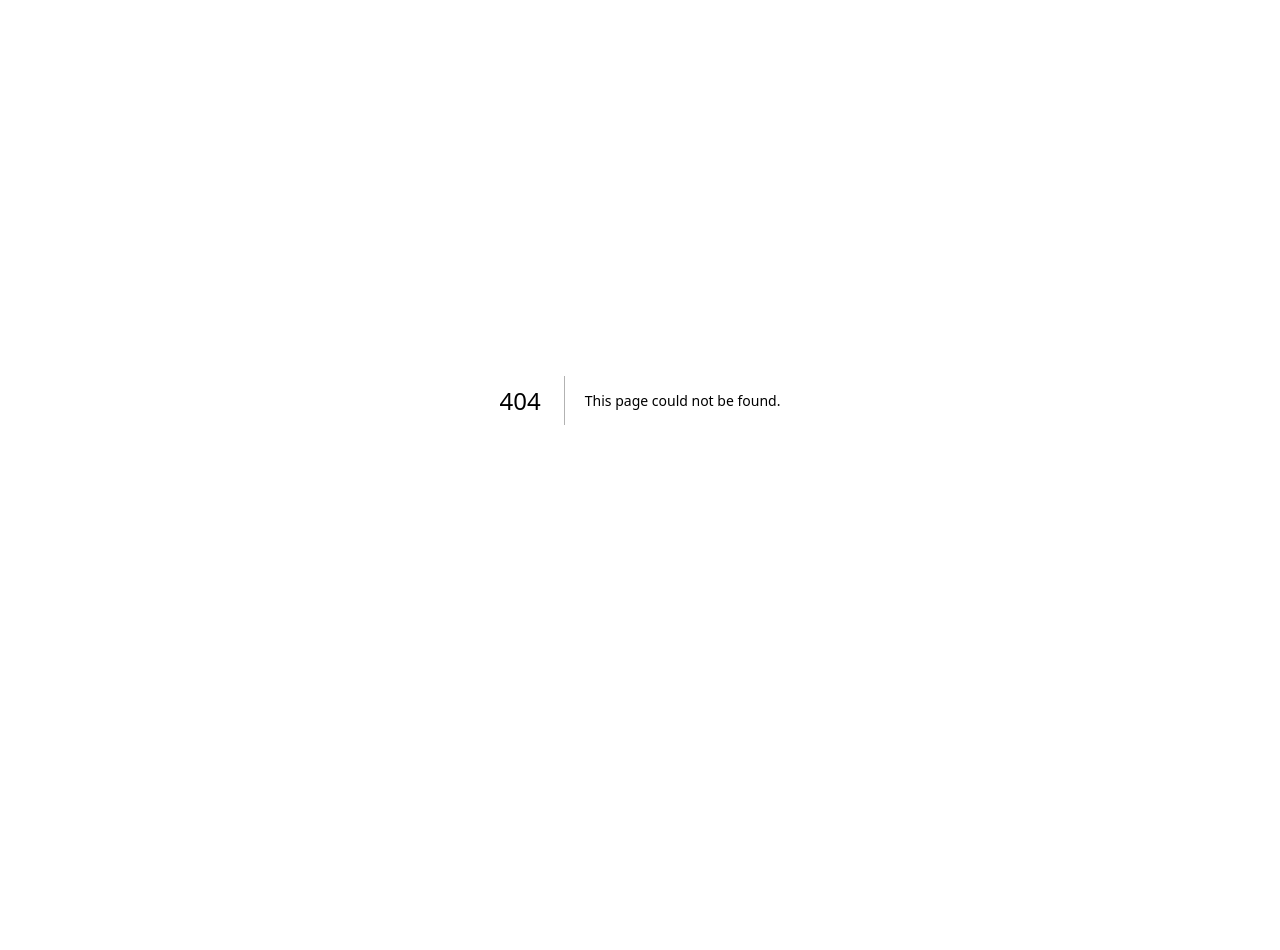
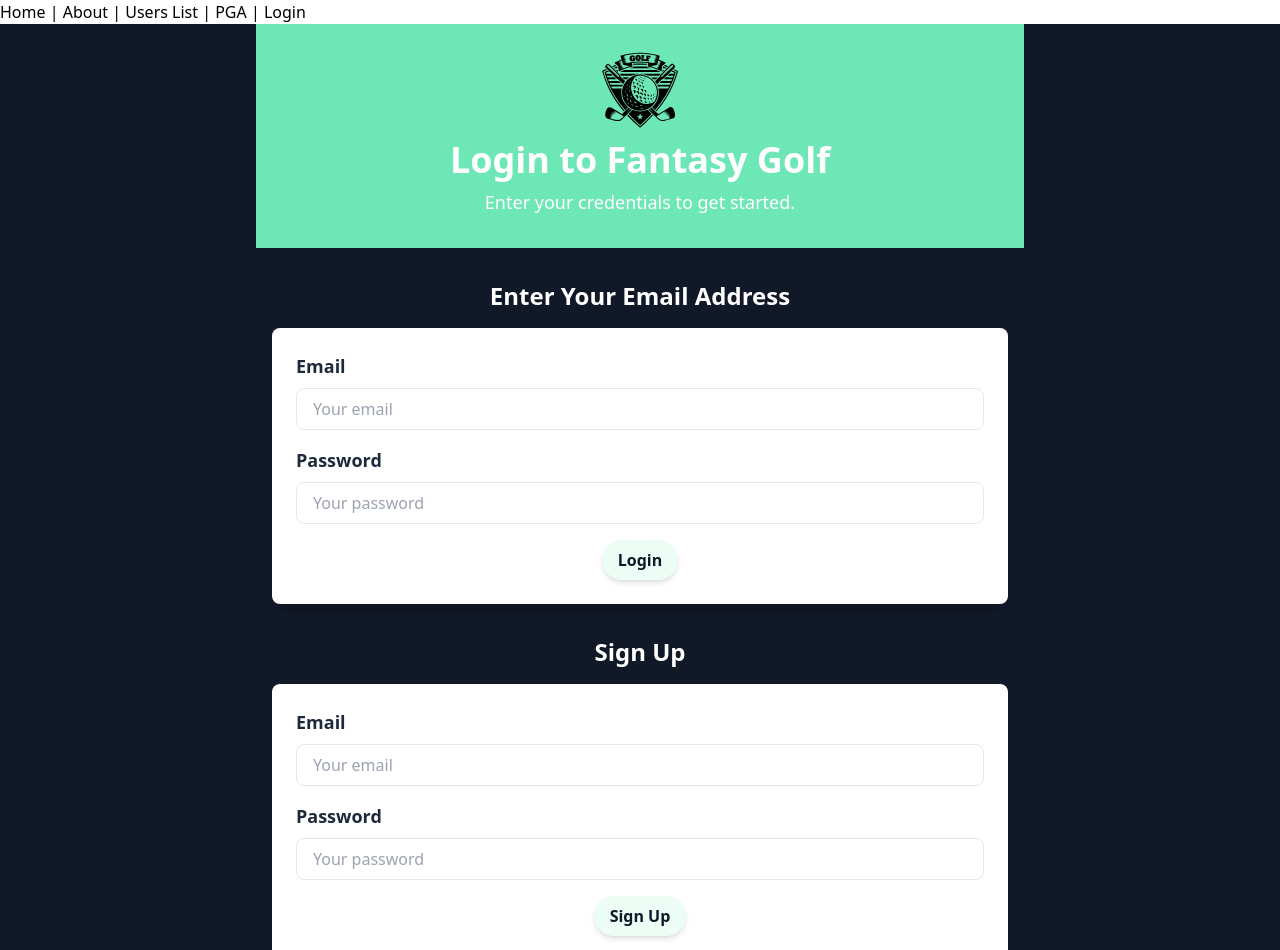
Before and after one commit to misterkolton/kt-portfolio, a Next.js app: page /login in a window 1280 px wide. Before the commit this address had no page. Shown: the top 950 px of the page. Before the commit the page ends 800 px from the top, so only its background shows below. Built offline with nearby package versions, Linux system fonts and the light colour scheme.

Commit message:
feat: new login page

```diff
--- a/components/FantasyGolfLandingPage.tsx
+++ b/components/FantasyGolfLandingPage.tsx
@@ -1,5 +1,6 @@
 import React from "react";
 import MainGolfLogo from "./Icons/MainGolfLogo";
+import Link from "next/link";
 
 const FantasyPGALanding: React.FC = () => {
   return (
@@ -16,12 +17,13 @@ const FantasyPGALanding: React.FC = () => {
           <p className="text-lg mb-4">
             Create your dream PGA team and compete with friends!
           </p>
-          <button
-            onClick={() => alert("login")}
-            className="bg-emerald-50 hover:bg-slate-50 text-gray-900 py-2 px-4 rounded-full font-semibold transition duration-300 ease-in-out shadow-md"
-          >
-            Get Started
-          </button>
+          <div className="flex w-full justify-center items">
+            <Link href="/login">
+              <div className="bg-emerald-50 hover:bg-slate-50 text-gray-900 py-2 px-4 rounded-full font-semibold transition duration-300 ease-in-out shadow-md w-fit">
+                Get Started
+              </div>
+            </Link>
+          </div>
         </header>
         {/* Main Content */}
         <main className="container mx-auto px-4 py-8 text-center">
@@ -55,11 +57,33 @@ const FantasyPGALanding: React.FC = () => {
               {/* Featured League 2 */}
               <div className="bg-white p-6 rounded-lg shadow-lg hover:bg-violet-50 transition duration-300 ease-in-out">
                 <h3 className="text-xl font-semibold mb-2 text-slate-800">
-                  Rookie's Challenge
+                  Mock Draft
                 </h3>
                 <p className="text-lg text-slate-800">
-                  New to Fantasy Golf? Try the Rookie's Challenge and learn the
-                  ropes while having fun.
+                  New to Fantasy Golf? Try a Mock Draft and learn the ropes
+                  while having fun.
+                </p>
+              </div>
+            </div>
+            <div>
+              {/* Featured League 2 */}
+              <div className="bg-white p-6 rounded-lg shadow-lg hover:bg-violet-50 transition duration-300 ease-in-out">
+                <h3 className="text-xl font-semibold mb-2 text-slate-800">
+                  Upcoming Tournaments
+                </h3>
+                <p className="text-lg text-slate-800">
+                  Insight to Players projections in upcoming events
+                </p>
+              </div>
+            </div>
+            <div>
+              {/* Featured League 2 */}
+              <div className="bg-white p-6 rounded-lg shadow-lg hover:bg-violet-50 transition duration-300 ease-in-out">
+                <h3 className="text-xl font-semibold mb-2 text-slate-800">
+                  World Rankings
+                </h3>
+                <p className="text-lg text-slate-800">
+                  PGA World Rankings and Money Leaders
                 </p>
               </div>
             </div>
--- a/components/Layout.tsx
+++ b/components/Layout.tsx
@@ -17,14 +17,14 @@ const Layout = ({ children, title = "This is the default title" }: Props) => (
     <header>
       <nav>
         <Link href="/">Home</Link> | <Link href="/about">About</Link> |{" "}
-        <Link href="/users">Users List</Link> |{" "}
-        <a href="/api/users">Users API</a>
+        <Link href="/users">Users List</Link> | <Link href="/pga">PGA</Link> |{" "}
+        <Link href="/login">Login</Link>
       </nav>
     </header>
     {children}
     <footer>
       <hr />
-      <span>I'm here to stay (Footer)</span>
+      <span>Contact</span>
     </footer>
   </div>
 );
--- /dev/null
+++ b/components/Login.tsx
@@ -0,0 +1,122 @@
+import React from "react";
+import MainGolfLogo from "./Icons/MainGolfLogo";
+import Link from "next/link";
+
+const LoginScreen: React.FC = () => {
+  return (
+    <div className="flex justify-center items-center min-h-screen bg-gray-900 text-white font-sans">
+      <div className="w-full max-w-screen-md text-center">
+        {/* Header */}
+        <header className="bg-emerald-300 p-4">
+          {/* Use Link component to navigate back to PGA page */}
+          <Link href="/pga">
+            <div className="flex w-full justify-center items-center cursor-pointer">
+              <MainGolfLogo />
+            </div>
+          </Link>
+          <h1 className="text-4xl font-extrabold mb-2">
+            Login to Fantasy Golf
+          </h1>
+          <p className="text-lg mb-4">Enter your credentials to get started.</p>
+        </header>
+        {/* Main Content */}
+        <main className="container mx-auto px-4 py-8 text-center">
+          <section className="mb-8">
+            <h2 className="text-2xl font-semibold mb-4">
+              Enter Your Email Address
+            </h2>
+            <div className="bg-white p-6 rounded-lg shadow-lg hover:bg-violet-50 transition duration-300 ease-in-out">
+              {/* Login form fields */}
+              <div className="mb-4">
+                <label
+                  htmlFor="email"
+                  className="block text-slate-800 text-left text-lg font-semibold mb-2"
+                >
+                  Email
+                </label>
+                <input
+                  type="email"
+                  id="email"
+                  className="w-full px-4 py-2 rounded-lg border focus:outline-none focus:border-emerald-300"
+                  placeholder="Your email"
+                />
+              </div>
+              <div className="mb-4">
+                <label
+                  htmlFor="password"
+                  className="block text-slate-800 text-left text-lg font-semibold mb-2"
+                >
+                  Password
+                </label>
+                <input
+                  type="password"
+                  id="password"
+                  className="w-full px-4 py-2 rounded-lg border focus:outline-none focus:border-emerald-300"
+                  placeholder="Your password"
+                />
+              </div>
+              <button
+                onClick={() => alert("Logged in")}
+                className="bg-emerald-50 hover:bg-slate-50 text-gray-900 py-2 px-4 rounded-full font-semibold transition duration-300 ease-in-out shadow-md"
+              >
+                Login
+              </button>
+            </div>
+          </section>
+          {/* Sign-up Section */}
+          <section className="mb-8">
+            <h2 className="text-2xl font-semibold mb-4">Sign Up</h2>
+            <div className="bg-white p-6 rounded-lg shadow-lg hover:bg-violet-50 transition duration-300 ease-in-out">
+              {/* Sign-up form fields */}
+              <div className="mb-4">
+                <label
+                  htmlFor="signup-email"
+                  className="block text-slate-800 text-left text-lg font-semibold mb-2"
+                >
+                  Email
+                </label>
+                <input
+                  type="email"
+                  id="signup-email"
+                  className="w-full px-4 py-2 rounded-lg border focus:outline-none focus:border-emerald-300"
+                  placeholder="Your email"
+                />
+              </div>
+              <div className="mb-4">
+                <label
+                  htmlFor="signup-password"
+                  className="block text-slate-800 text-left text-lg font-semibold mb-2"
+                >
+                  Password
+                </label>
+                <input
+                  type="password"
+                  id="signup-password"
+                  className="w-full px-4 py-2 rounded-lg border focus:outline-none focus:border-emerald-300"
+                  placeholder="Your password"
+                />
+              </div>
+              <button
+                onClick={() => alert("Signed up")}
+                className="bg-emerald-50 hover:bg-slate-50 text-gray-900 py-2 px-4 rounded-full font-semibold transition duration-300 ease-in-out shadow-md"
+              >
+                Sign Up
+              </button>
+            </div>
+          </section>
+        </main>
+        {/* Footer */}
+        <footer className="bg-gray-800 p-4 w-full">
+          <div className="container mx-auto text-center">
+            <p className="text-gray-300 text-sm">
+              &copy; {new Date().getFullYear()} Fantasy Golf, Inc. All rights
+              reserved.
+            </p>
+          </div>
+        </footer>
+      </div>
+    </div>
+  );
+};
+
+export default LoginScreen;
--- /dev/null
+++ b/pages/login.tsx
@@ -0,0 +1,11 @@
+import Link from "next/link";
+import Layout from "../components/Layout";
+import Login from "../components/Login";
+
+const LoginScreen = () => (
+  <Layout title="About | Next.js + TypeScript Example">
+    <Login />
+  </Layout>
+);
+
+export default LoginScreen;
```
